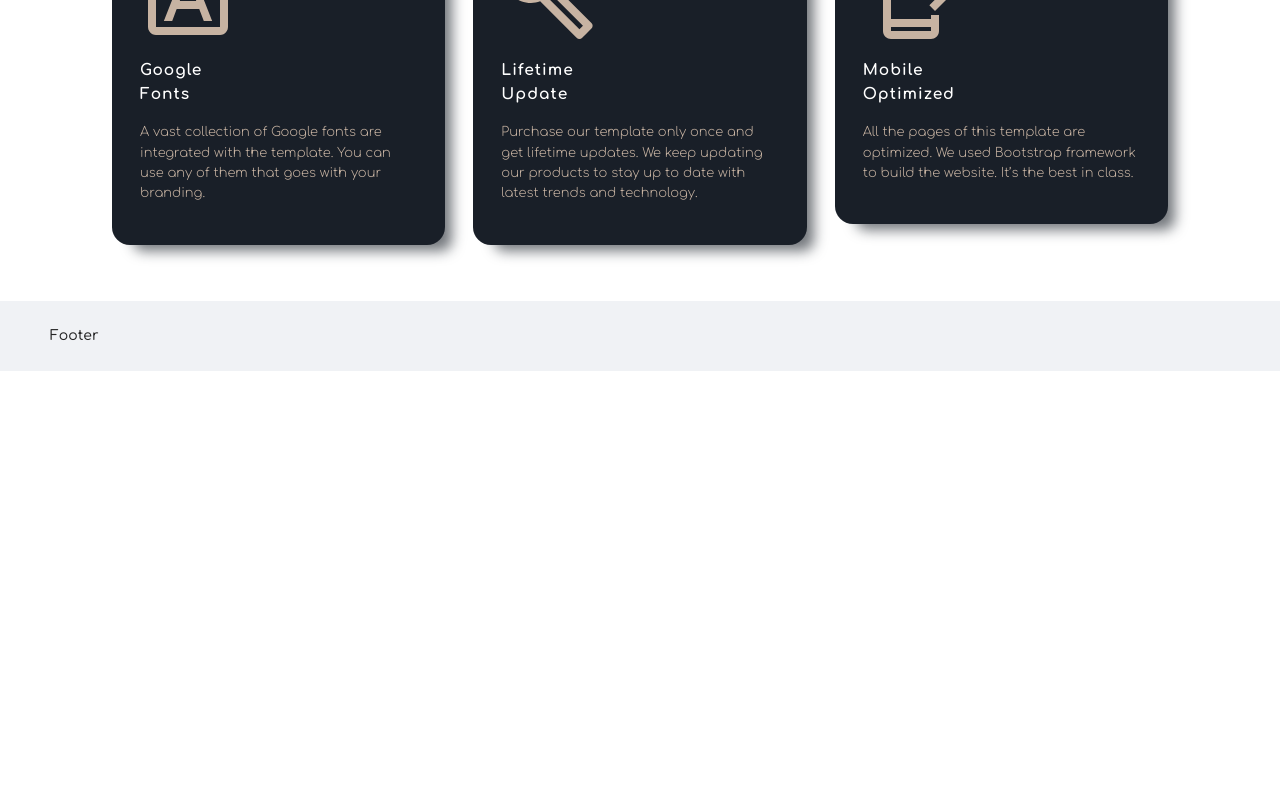
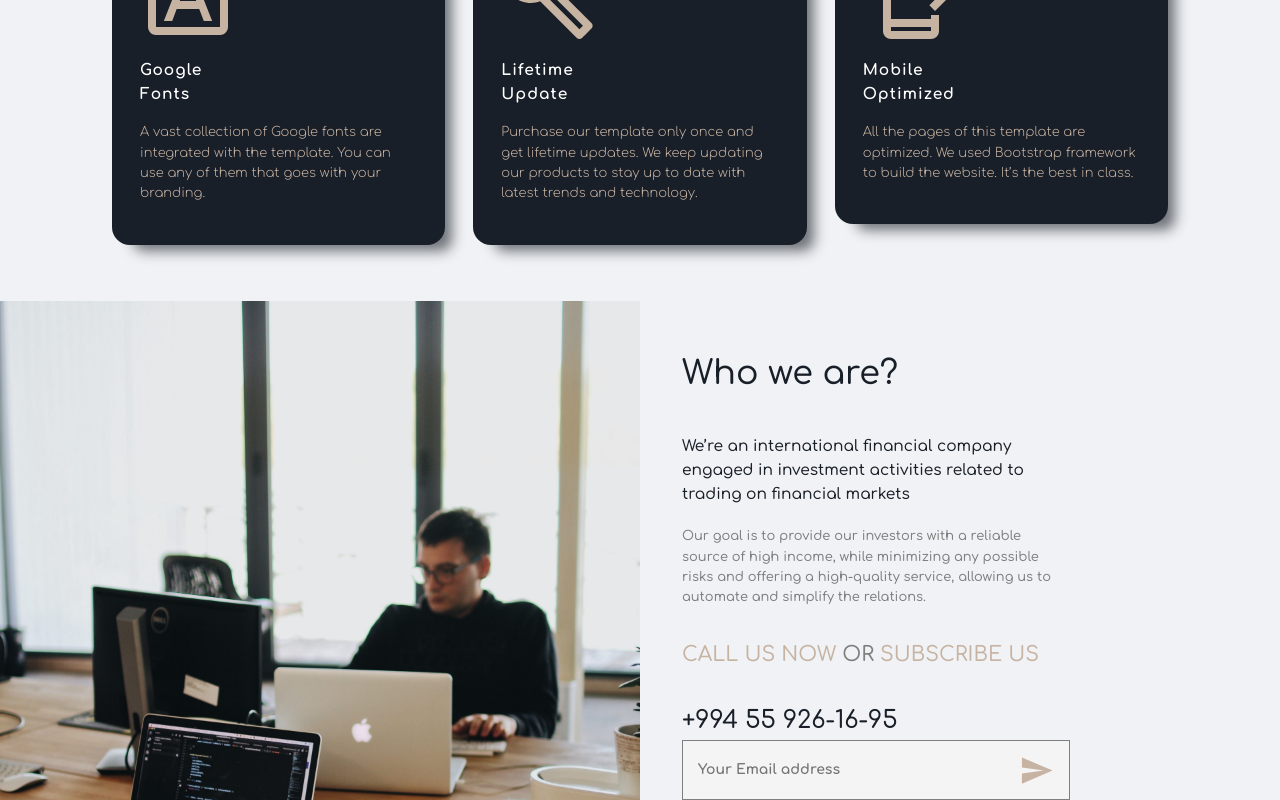
Before and after one commit to Hashim1995/createam, a Next.js app: page / in a window 1280 px wide. Shown: the part 2000-2800 px from the top of the page. Before the commit the page ends 2371 px from the top, so only its background shows below. Built offline with nearby package versions, Linux system fonts and the light colour scheme.

Commit message:
Who we are?  DONE

```diff
--- /dev/null
+++ b/components/We/We.js
@@ -0,0 +1,83 @@
+import React from "react";
+import Style from "./We.module.css";
+import Image from "next/image";
+import WeBackgroundImg from "./we.jpg";
+import SendIcon from "@mui/icons-material/Send";
+import { useState } from "react";
+import axios from "axios";
+import { message } from "antd";
+const We = () => {
+  const [email, setEmail] = useState("");
+  const handleSubmit = (e) => {
+    if (email.length >= 5) {
+      axios
+        .post("/user", {
+          email: email,
+        })
+        .then(() => {
+          success();
+        })
+        .catch(() => {
+          error();
+        });
+    } else {
+      errorValid();
+    }
+  };
+  const success = () => {
+    message.success(
+      "Thanks for your message. we will get back to you as soon as possible"
+    );
+  };
+
+  const error = () => {
+    message.error("Something was wrong");
+  };
+  const errorValid = () => {
+    message.error("Invalid Email address");
+  };
+  return (
+    <div className={Style.WeWrap}>
+      <div className={Style.WeLeftWrap}>
+        <Image
+          className={Style.WeBackgroundImg}
+          src={WeBackgroundImg}
+          alt="Baku Createam Who we are?"
+          layout="fill"
+        />
+      </div>
+      <div className={Style.WeRightWrap}>
+        <h1 className={Style.WeRightTitle}>Who we are?</h1>
+        <h3 className={Style.WeRightTopText}>
+          We’re an international financial company engaged in investment
+          activities related to trading on financial markets
+        </h3>
+        <h4 className={Style.WeRightBottomText}>
+          Our goal is to provide our investors with a reliable source of high
+          income, while minimizing any possible risks and offering a
+          high-quality service, allowing us to automate and simplify the
+          relations.
+        </h4>
+        <h3 className={Style.WeContactTitle}>
+          CALL US NOW <span>OR</span> SUBSCRIBE US
+        </h3>
+        <a className={Style.WeNumber} href="tel:+994559261695">
+          +994 55 926-16-95
+        </a>
+        <div className={Style.WeFormWrap}>
+          <input
+            name="name"
+            onChange={(e) => setEmail(e.target.value)}
+            placeholder="Your Email address"
+            type="email"
+            className="input"
+          />
+          <button className={Style.WeFormButton}>
+            <SendIcon onClick={handleSubmit} />
+          </button>
+        </div>
+      </div>
+    </div>
+  );
+};
+export default We;
--- /dev/null
+++ b/components/We/We.module.css
@@ -0,0 +1,93 @@
+.WeWrap {
+  display: flex;
+  flex-direction: row;
+  height: 100vh;
+}
+.WeWrap .WeLeftWrap,
+.WeWrap .WeRightWrap {
+  flex-basis: 50%;
+}
+.WeLeftWrap {
+  height: 100%;
+  width: 100%;
+  position: relative;
+}
+.WeBackgroundImg {
+  object-fit: cover;
+}
+.WeRightWrap {
+  padding: 1em 15em 5em 3em;
+}
+.WeRightTitle {
+  font-size: var(--font-bear);
+  color: var(--dark-blue);
+  margin: 1em 0;
+}
+.WeRightTopText {
+  font-size: var(--font-dog);
+  color: var(--dark-blue);
+  margin: 1em 0;
+}
+.WeRightBottomText {
+  font-size: var(--font-cat);
+  color: var(--grey);
+  margin: 1.5em 0;
+}
+.WeContactTitle {
+  font-size: var(--font-wolf);
+  color: var(--gold);
+  margin: 1.5em 0;
+}
+.WeContactTitle span {
+  color: var(--grey);
+}
+.WeNumber {
+  font-size: var(--font-lion);
+  color: var(--dark-blue);
+  margin: 1.5em 0;
+}
+.WeNumber:hover {
+  color: var(--dark-blue);
+  -webkit-mask-image: linear-gradient(
+    -75deg,
+    rgba(0, 0, 0, 0.6) 30%,
+    #000 50%,
+    rgba(0, 0, 0, 0.6) 70%
+  );
+  -webkit-mask-size: 200%;
+  mask-image: linear-gradient(
+    -75deg,
+    rgba(0, 0, 0, 0.6) 30%,
+    #000 50%,
+    rgba(0, 0, 0, 0.6) 70%
+  );
+  mask-size: 200%;
+  animation: shine 1s infinite;
+}
+
+@keyframes shine {
+  from {
+    -webkit-mask-position: 150%;
+  }
+
+  to {
+    -webkit-mask-position: -50%;
+  }
+}
+
+.WeFormWrap {
+  position: relative;
+}
+.WeFormButton {
+    cursor: pointer;
+    position: absolute;
+    right: 10px;
+    top: 12px;
+    border: none;
+    background: transparent;
+}
+.WeFormButton svg{
+    height: 35px;
+    width: 35px;
+    color: var(--gold);
+}
--- a/components/difference/Difference.module.css
+++ b/components/difference/Difference.module.css
@@ -1,6 +1,6 @@
 .DifferenceWrap{
     padding: 3em 7em;
-    background: var(--white);
+
 }
 
 .DifferenceTitleWrap{
--- a/package.json
+++ b/package.json
@@ -16,6 +16,7 @@
     "@mui/material": "^5.0.3",
     "@zeit/next-css": "^1.0.1",
     "antd": "^4.16.13",
+    "axios": "^0.22.0",
     "next": "11.1.2",
     "next-plugin-antd-less": "^1.4.3",
     "react": "17.0.2",
--- a/pages/index.js
+++ b/pages/index.js
@@ -2,6 +2,7 @@ import Head from "next/head";
 import Link from "next/link";
 import MainFrame, { siteTitle } from "../components/MainFrame";
 import Services from "../components/services/Services";
+import We from "../components/We/We";
 import Difference from "../components/difference/Difference";
 export default function Home() {
   return (
@@ -40,6 +41,9 @@ export default function Home() {
       <section className="difference">
         <Difference />
       </section>
+      <section className="we">
+        <We />
+      </section>
     </MainFrame>
   );
 }
--- a/styles/ant-customize.css
+++ b/styles/ant-customize.css
@@ -5,6 +5,10 @@
 .ant-menu-item:active,
 .ant-menu-submenu-title:active {
   background: transparent !important;
+}
+
+.ant-message{
+  z-index: 9999999 !important;
 }
 
 .custom-ant-btn {
--- a/styles/global.css
+++ b/styles/global.css
@@ -28,7 +28,7 @@ a {
   --radius18: 18px;
   --radiusCircle: 50%;
   --white: white;
-  --grey: #575757;
+  --grey: #7f7f7f;
   --grey-opa: #5757578a;
   --dark-blue: #191f28;
   --super-dark-blue: #111720;
@@ -49,6 +49,36 @@ a {
   display: flex;
   justify-content: center;
   align-items: center;
+}
+
+.input{
+    height: 60px !important;
+    background-color: #f4f4f5;
+    border: 1px solid var(--grey);
+    border-radius: 0;
+    font-weight: bold;
+    box-shadow: none;
+    color: #7f7f7f;
+    padding-left: 15px;
+    padding-right: 65px;
+    padding-top: 10px;
+    padding-bottom: 11px;
+    font-size: var(--cat);
+    line-height: 24px;
+    width: 100%;
+}
+.input:active, .input:focus, .input:focus{
+  border-color: var(--gold);
+  border-radius: 0;
+}
+.input::-webkit-input-placeholder { /* Chrome/Opera/Safari */
+  font-size: var(--cat);
+}
+.input::-moz-placeholder { /* Firefox 19+ */
+  font-size: var(--cat);
+}
+.input:-ms-input-placeholder { /* IE 10+ */
+  font-size: var(--cat);
 }
 
 h2{
```
Also changed, not shown: components/services/Services.module.css (+3 -4 lines), components/We/we.jpg (added), 1 other file (tests, documents, lock files or other folders).
